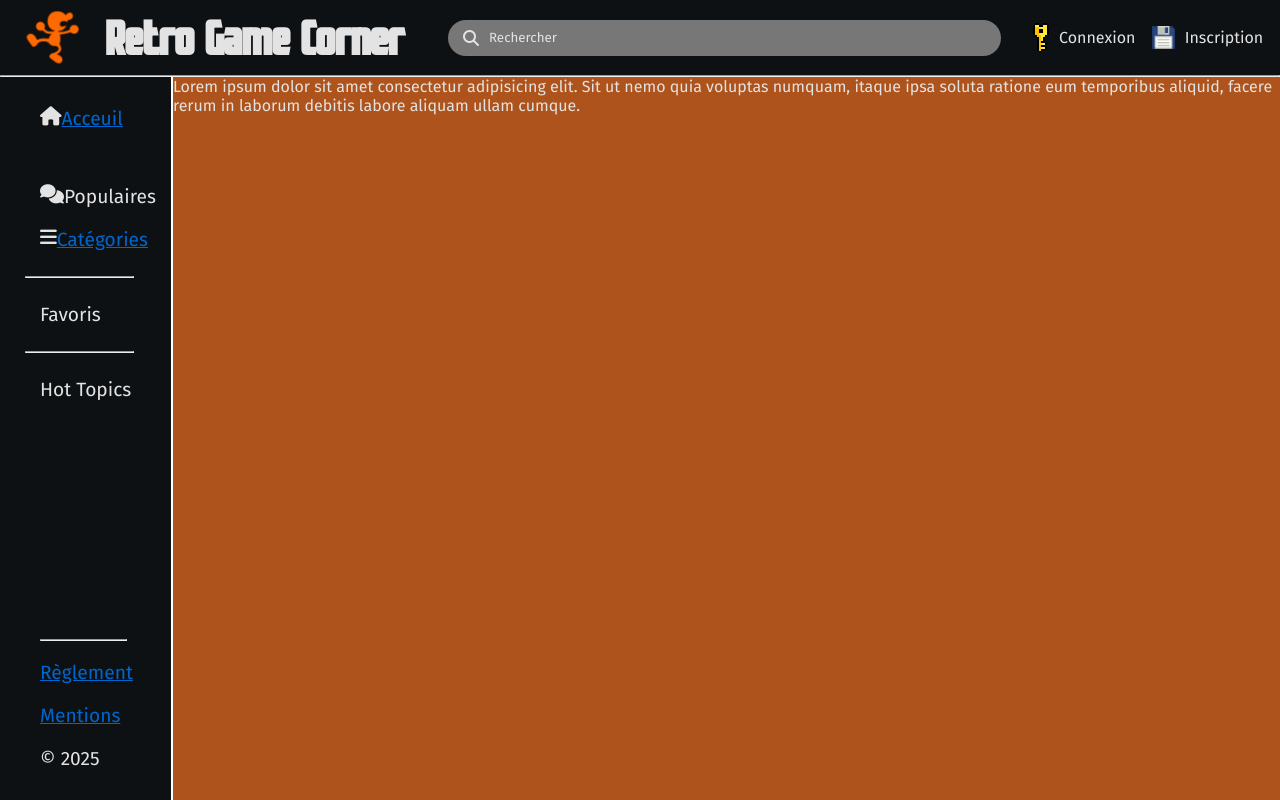
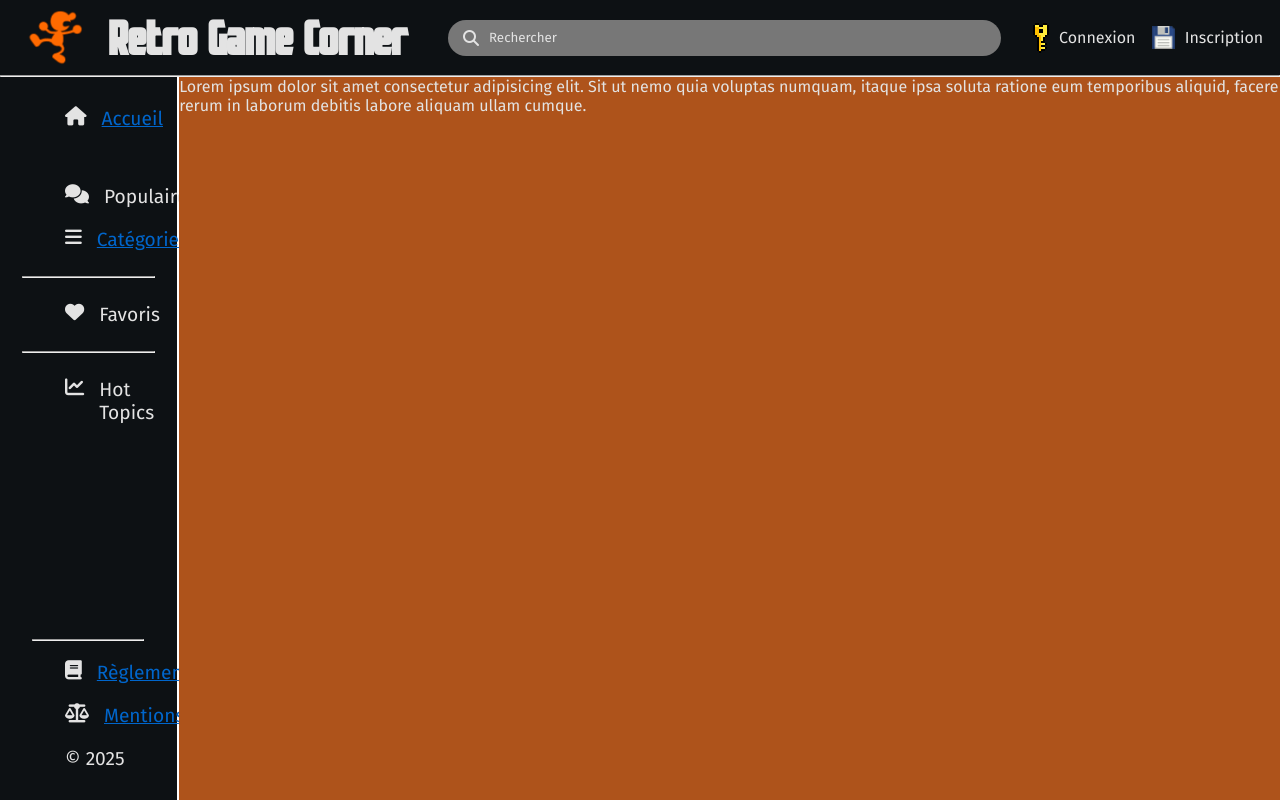
Before and after one commit to Xylo87/MVC_Forum, a PHP site: page / in a window 1280 px wide. Run offline with PHP 8.4, Linux system fonts and the light colour scheme; some libraries are stand-ins or nearby versions.

Commit message:
update/feat : application de style (finalisation NavBar + SideBar + style général) + mise en place d'une REGEX sur le mot de passe lors de l'inscription

```diff
--- a/forumPlateau_V2/app/DAO.php
+++ b/forumPlateau_V2/app/DAO.php
@@ -13,8 +13,8 @@ namespace App;
 abstract class DAO{
 
     private static $host   = 'mysql:host=127.0.0.1;port=3306';
-    // private static $dbname = 'forum';
-    private static $dbname = 'forum_theo';
+    private static $dbname = 'forum';
+    // private static $dbname = 'forum_theo';
     private static $dbuser = 'root';
     private static $dbpass = '';
 
--- a/forumPlateau_V2/controller/SecurityController.php
+++ b/forumPlateau_V2/controller/SecurityController.php
@@ -27,9 +27,12 @@ class SecurityController extends AbstractController{
                 $user = $utilisateurManager->findUserByMail($mail);
                 $user2 = $utilisateurManager->findUserByNickname($pseudo);
 
+                // REGEX
+                $regex = "/^(?=.*[a-z])(?=.*[A-Z])(?=.*\d)(?=.*[@$!%*?&])[A-Za-z\d@$!%*?&]{12,}$/";
+
                 if ($user || $user2) {
                 } else {
-                    if ($pass1 === $pass2 && strlen($pass1) >= 5) {
+                    if ($pass1 === $pass2 && preg_match($regex, $pass2)) {
                         $utilisateurManager->add(
                             [
                                 "pseudo" => $pseudo,
--- a/forumPlateau_V2/public/css/style.css
+++ b/forumPlateau_V2/public/css/style.css
@@ -17,6 +17,10 @@ body {
     font-family: "Fira Sans";
 }
 
+a {
+    color: rgb(0, 102, 204);
+}
+
 #wrapper {
     display: flex;
     flex-direction: column;
@@ -34,7 +38,7 @@ nav {
     font-size: xx-large;
     align-items: center;
     gap: 25px;
-    padding: 10px 0 10px 25px;
+    padding: 10px 0 10px 28px;
 }
 
 #nav-left img {
@@ -126,7 +130,7 @@ main {
     width: 14%;
     border-right: solid 2px white;
     font-size: larger;
-    padding: 15px 0 15px 25px;
+    padding: 15px 0 15px 0;
     display: flex;
     flex-direction: column;
     gap: 10px;
@@ -134,19 +138,30 @@ main {
 
 .sideHome {
     display: flex;
-    padding: 15px;
-    margin-bottom: 15px;
+    padding: 15px 0 30px 65px;
+    gap: 15px;
 }
 
 .sideSection, footer {
     display: flex;
     flex-direction: column;
-    padding: 15px;
+    padding: 15px 0 15px 65px;
     gap: 20px;
 }
 
 .cutSection {
     width: 75%;
+    align-self: center;
+}
+
+.cutSectionEnd {
+    margin-left: -33px;
+    margin-right: 33px;
+}
+
+.navElement {
+    display: flex;
+    gap: 15px;
 }
 
 footer {
@@ -158,16 +173,13 @@ footer {
     flex-grow: 1;
 }
 
-.navElement {
-    display: flex;
-}
-
-a {
-    color: rgb(0, 102, 204);
+ul {
+    margin: 0 0 10px 15px;
 }
 
 .none {
     flex: none;
+    margin: 25px;
 }
 
 .locked {
--- a/forumPlateau_V2/view/forum/listCategories.php
+++ b/forumPlateau_V2/view/forum/listCategories.php
@@ -4,9 +4,9 @@
 
 <div class="none">
     <h1>Liste des catégories</h1>
-
+    <br>
     <?php
     foreach($categories as $category ){ ?>
-        <p><a href="index.php?ctrl=forum&action=listTopicsByCategory&id=<?= $category->getId() ?>"><?= $category->getNom() ?></a></p>
+        <ul><li><a href="index.php?ctrl=forum&action=listTopicsByCategory&id=<?= $category->getId() ?>"><?= $category->getNom() ?></a></li></ul>
     <?php } ?>
 </div>
--- a/forumPlateau_V2/view/forum/listMessages.php
+++ b/forumPlateau_V2/view/forum/listMessages.php
@@ -19,9 +19,9 @@
     <!-- LOCK/UNLOCK -->
     <?php if ((Session::getUser() && Session::getUser()->getId() == $topic->getUtilisateur()->getId()) || (Session::getUser() && Session::getUser()->getRole() == "Administrateur")) { ?>
         <?php if ($topic->getLock() == 0) { ?>
-        <a href="index.php?ctrl=forum&action=lock&id=<?=$topic->getId()?>">Lock</a>
+        🔒 <a href="index.php?ctrl=forum&action=lock&id=<?=$topic->getId()?>">Lock</a>
         <?php } else { ?>
-        <a href="index.php?ctrl=forum&action=unlock&id=<?=$topic->getId()?>">Unlock</a>
+        🔓 <a href="index.php?ctrl=forum&action=unlock&id=<?=$topic->getId()?>">Unlock</a>
         <?php } ?>
     <?php } ?>
     <br>
@@ -37,6 +37,8 @@
     <?php } ?>
 
     <!-- CHAMP TEXTE POST -->
+    <br>
+    <br>
     <form action="index.php?ctrl=forum&action=addMessage&id=<?= $topic->getId() ?>" method="post">
         <?php if ($topic->getLock() == 1) { ?>
                 <textarea class="locked" name="post" id="post" placeholder="Sujet verouillé !" cols="40" rows="5" required disabled></textarea>
--- a/forumPlateau_V2/view/home.php
+++ b/forumPlateau_V2/view/home.php
@@ -2,36 +2,6 @@
 use App\Session;
 ?>
 
-<div id="sidebar">
-    <div class="sideHome">
-        <i class="fa-solid fa-house"></i>
-        <a href="index.php?ctrl=home&action=index"><p>Acceuil</p></a>
-    </div>
-    <div class="sideSection">
-        <div class="navElement">
-            <i class="fa-solid fa-comments"></i>
-            <p>Populaires</p>
-        </div>
-        <div class="navElement">
-            <i class="fa-solid fa-bars"></i>
-            <a href="index.php?ctrl=forum&action=index"><p>Catégories</p></a>
-        </div>
-    </div>
-    <hr class="cutSection">
-    <div class="sideSection">
-        <p>Favoris</p>
-    </div>
-    <hr class="cutSection">
-    <div class="sideSection">
-        <p>Hot Topics</p>
-    </div>
-    <footer>
-        <hr class="cutSection">
-        <p><a href="#">Règlement</a></p>
-        <p><a href="#">Mentions</a></p>
-        <p>&copy; <?= date_create("now")->format("Y") ?></p>
-    </footer>
-</div>
 <div id="content">
     <p>Lorem ipsum dolor sit amet consectetur adipisicing elit.
     Sit ut nemo quia voluptas numquam, itaque ipsa soluta ratione eum temporibus aliquid,
--- a/forumPlateau_V2/view/layout.php
+++ b/forumPlateau_V2/view/layout.php
@@ -61,6 +61,48 @@
             </header>
 
             <main>
+                <div id="sidebar">
+                    <div class="sideHome">
+                        <i class="fa-solid fa-house"></i>
+                        <a href="index.php?ctrl=home&action=index"><p>Accueil</p></a>
+                    </div>
+                    <div class="sideSection">
+                        <div class="navElement">
+                            <i class="fa-solid fa-comments"></i>
+                            <p>Populaires</p>
+                        </div>
+                        <div class="navElement">
+                            <i class="fa-solid fa-bars"></i>
+                            <a href="index.php?ctrl=forum&action=index"><p>Catégories</p></a>
+                        </div>
+                    </div>
+                    <hr class="cutSection">
+                    <div class="sideSection">
+                        <div class="navElement">
+                            <i class="fa-solid fa-heart"></i>
+                            <p>Favoris</p>
+                        </div>
+                    </div>
+                    <hr class="cutSection">
+                    <div class="sideSection">
+                        <div class="navElement">
+                            <i class="fa-solid fa-chart-line"></i>
+                            <p>Hot Topics</p>
+                        </div>
+                    </div>
+                    <footer>
+                    <hr class="cutSectionEnd">
+                        <div class="navElement">
+                            <i class="fa-solid fa-book"></i>
+                            <p><a href="#">Règlement</a></p>
+                        </div>
+                        <div class="navElement">
+                            <i class="fa-solid fa-scale-balanced"></i>
+                            <p><a href="#">Mentions</a></p>
+                        </div>
+                        <p>&copy; <?= date_create("now")->format("Y") ?></p>
+                    </footer>
+                </div>
                 <?= $page ?>
             </main>
         </div>
```
Also changed, not shown: forumPlateau_V2/view/forum/listTopics.php (+8 -5 lines), forumPlateau_V2/view/login.php (+4 -3 lines), forumPlateau_V2/view/profile.php (+5 -5 lines), forumPlateau_V2/view/register.php (+6 -5 lines).
